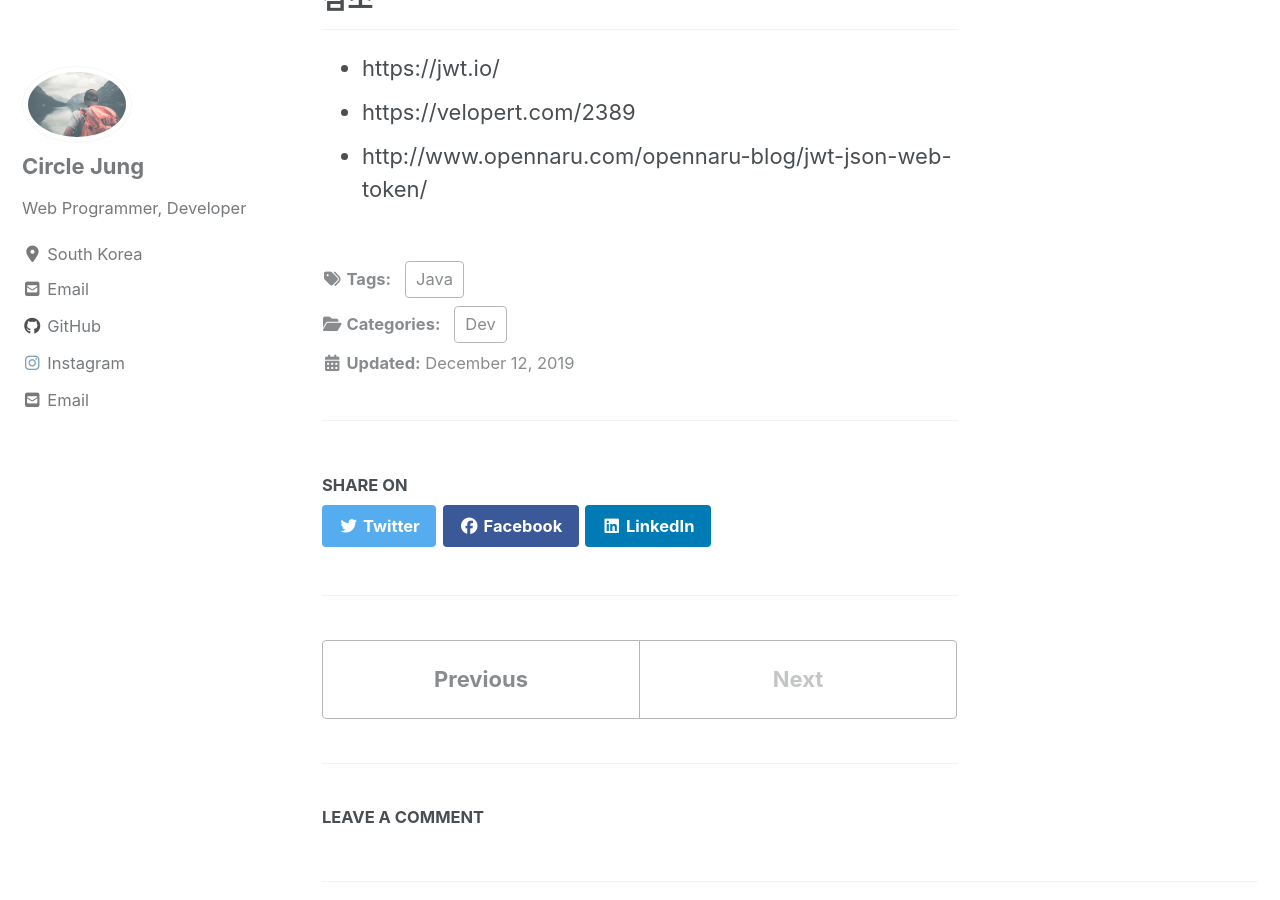
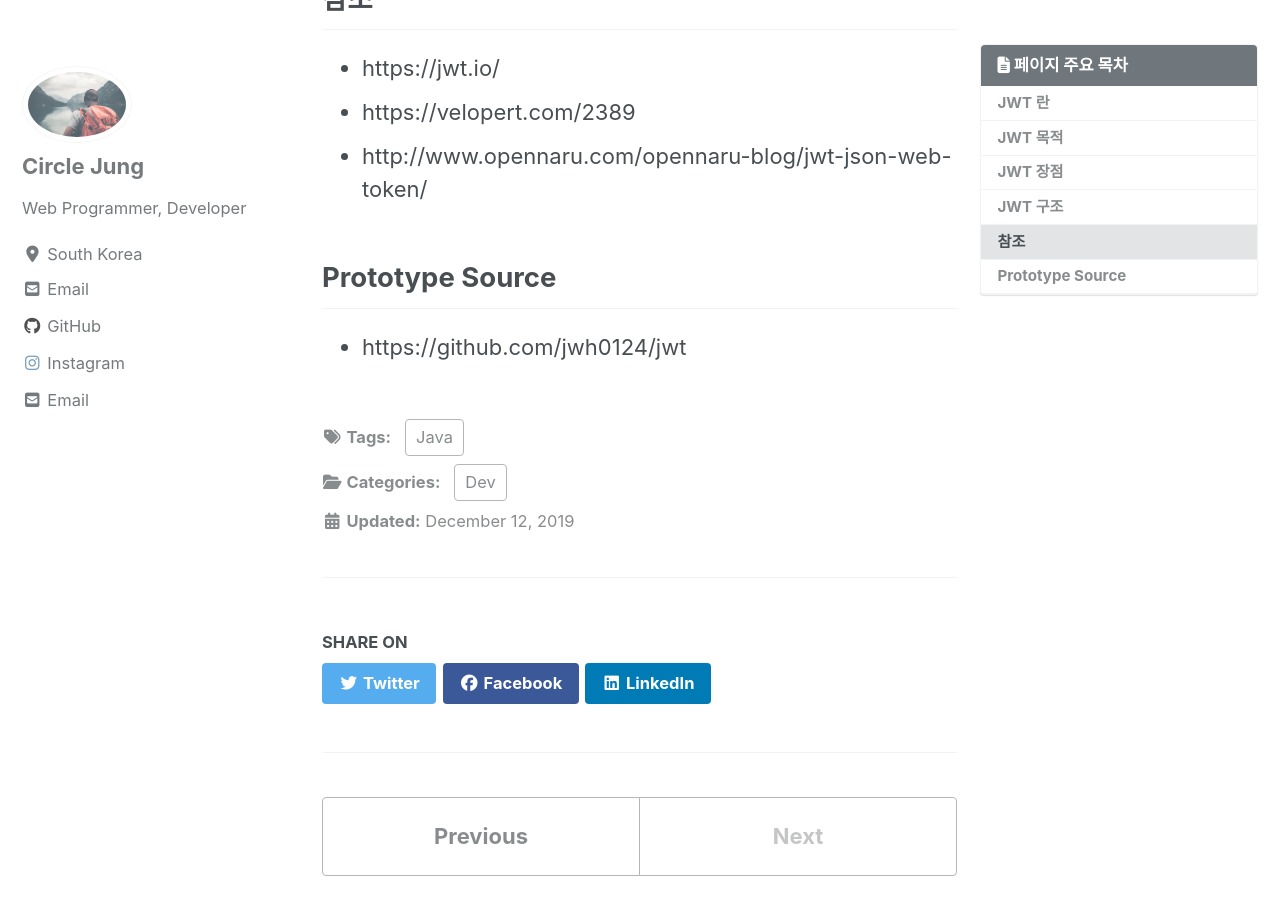
Before and after one commit to jwh0124/jwh0124.github.io, a Jekyll site: the page built from _posts/2019-12-12-JWT.md, in a window 1280 px wide and 900 px high, scrolled down 1377 px. Built offline with Jekyll 4.4.1, drawn with Linux system fonts in a browser that asks for light colours; cached includes are drawn as plain includes; nearby versions of some CDN libraries; comment, search, counter and statistics services are not loaded.

Commit message:
Update 2019-12-12-JWT.md

```diff
--- a/_posts/2019-12-12-JWT.md
+++ b/_posts/2019-12-12-JWT.md
@@ -5,6 +5,10 @@ categories:
     - Dev
 tags:
     - Java
+
+toc: true
+toc_sticky: true
+toc_label: "페이지 주요 목차"
 last_modified_at: 2019-12-12T19:44:00+09:00
 ---
 
@@ -40,3 +44,6 @@ last_modified_at: 2019-12-12T19:44:00+09:00
 - https://jwt.io/
 - https://velopert.com/2389
 - http://www.opennaru.com/opennaru-blog/jwt-json-web-token/
+
+## Prototype Source ##
+- https://github.com/jwh0124/jwt
```
